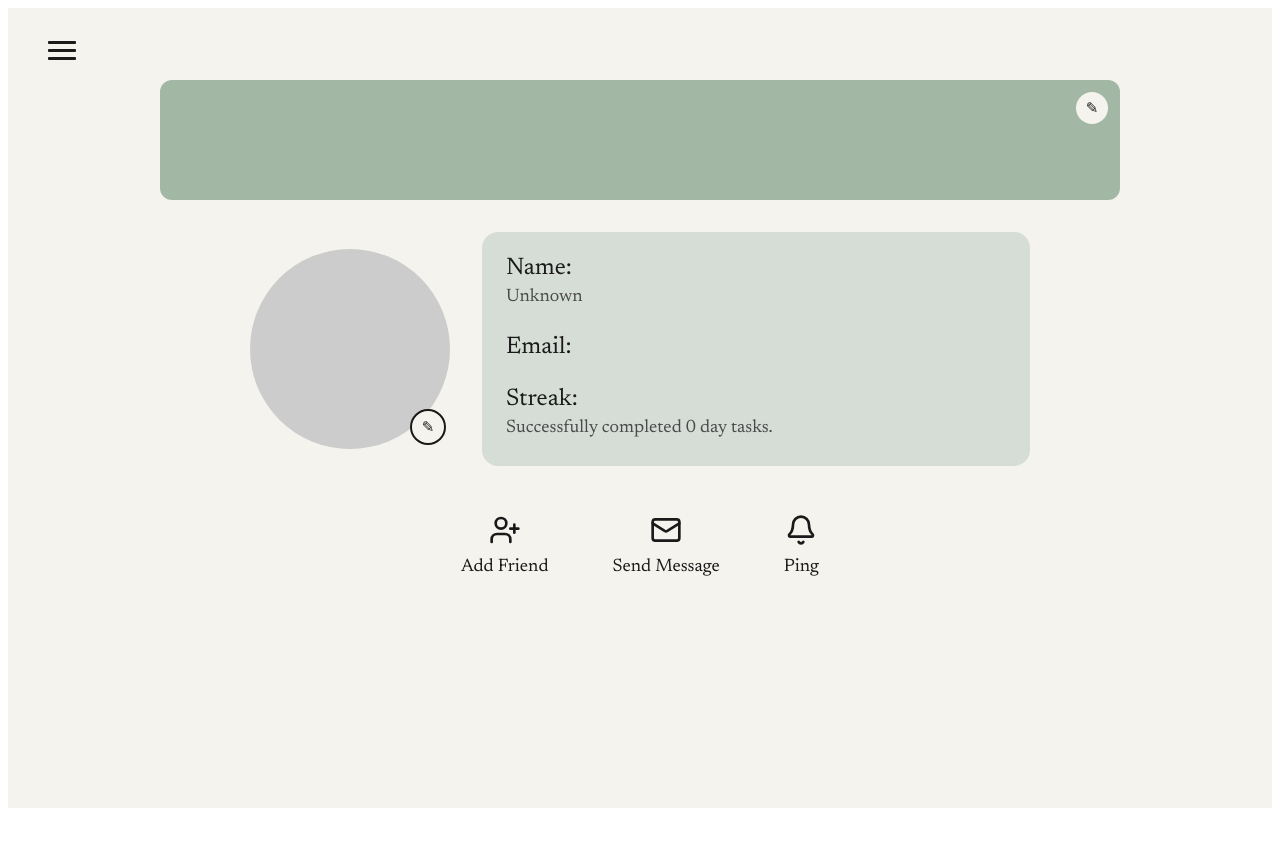
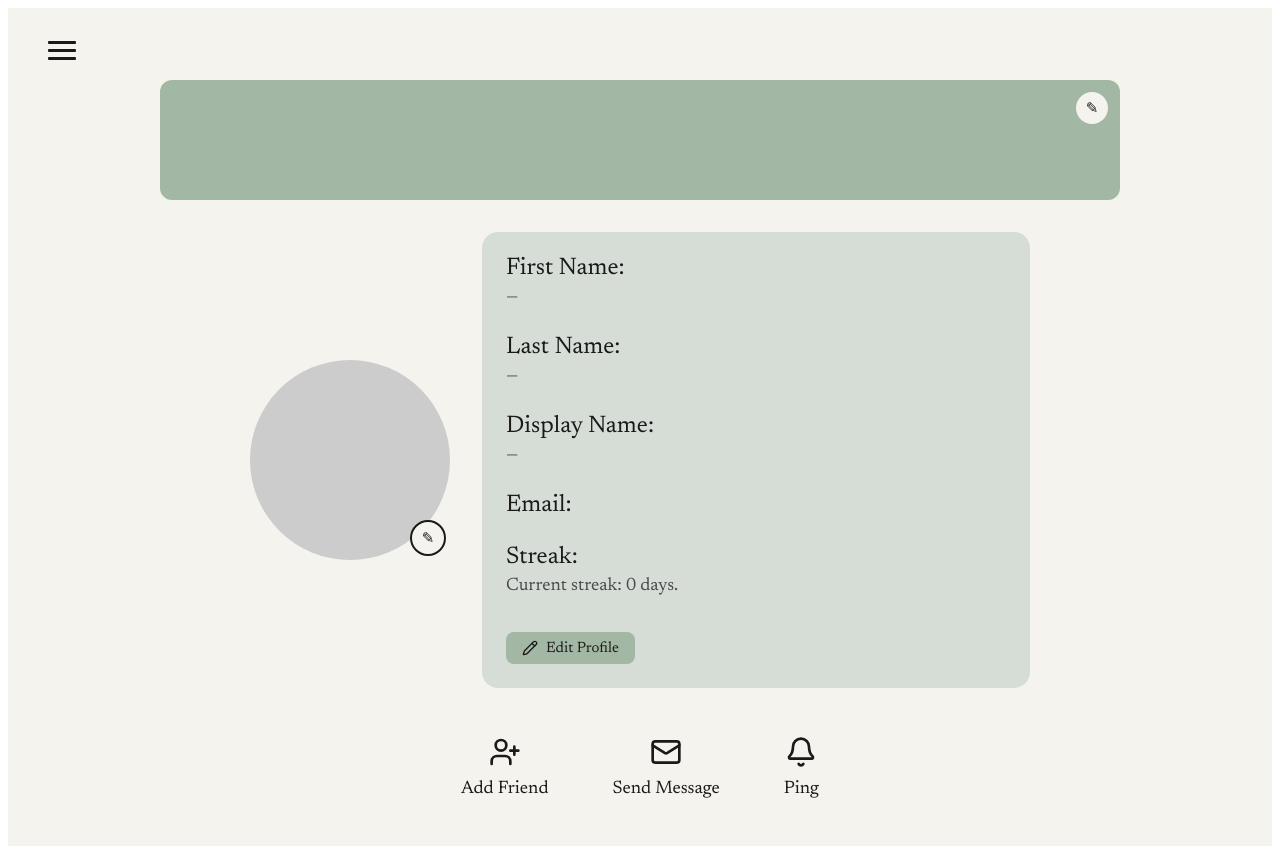
Before and after one commit to iopkelvin/Grove, a React (Vite) app in the folder frontend/: page /profile in a window 1280 px wide. Before the commit the page ends 816 px from the top, so only its background shows below. Built offline with nearby package versions, Linux system fonts and the light colour scheme; no server answers.

Commit message:
update data shown in profile, and being able to update values

```diff
--- a/frontend/src/components/ProfilePicture.jsx
+++ b/frontend/src/components/ProfilePicture.jsx
@@ -1,6 +1,9 @@
-export default function ProfilePicture() {
+export default function ProfilePicture({ avatarUrl }) {
   return (
-    <label className="profile-picture">
+    <label
+      className="profile-picture"
+      style={avatarUrl ? { backgroundImage: `url(${avatarUrl})`, backgroundSize: "cover", backgroundPosition: "center" } : undefined}
+    >
       <input type="file" accept="image/*" hidden />
       <span className="profile-picture-edit-icon">✎</span>
     </label>
--- a/frontend/src/context/UserContext.jsx
+++ b/frontend/src/context/UserContext.jsx
@@ -1,4 +1,4 @@
-import { createContext, useContext, useEffect, useState } from "react";
+import { createContext, useContext, useEffect, useState, useCallback } from "react";
 import { supabase } from "../lib/supabaseClient";
 
 const UserContext = createContext(null);
@@ -6,26 +6,62 @@ const UserContext = createContext(null);
 export function UserProvider({ children }) {
   const [session, setSession] = useState(null);
   const [loading, setLoading] = useState(true);
+  const [profile, setProfile] = useState(null);
+
+  const fetchProfile = useCallback(async (supabaseId) => {
+    if (!supabaseId) {
+      setProfile(null);
+      return;
+    }
+    try {
+      const res = await fetch(`${import.meta.env.VITE_API_URL}/api/users/${supabaseId}`);
+      setProfile(res.ok ? await res.json() : null);
+    } catch (err) {
+      console.error("Failed to load profile:", err);
+    }
+  }, []);
 
   useEffect(() => {
     supabase.auth.getSession().then(({ data }) => {
       setSession(data.session);
       setLoading(false);
+      fetchProfile(data.session?.user?.id);
     });
 
     const { data: listener } = supabase.auth.onAuthStateChange((_event, newSession) => {
       setSession(newSession);
+      fetchProfile(newSession?.user?.id);
     });
 
     return () => listener.subscription.unsubscribe();
-  }, []);
+  }, [fetchProfile]);
 
   async function logout() {
     await supabase.auth.signOut();
   }
 
+  async function updateProfile(updates) {
+    const supabaseId = session?.user?.id;
+    if (!supabaseId) return { ok: false };
+
+    const res = await fetch(`${import.meta.env.VITE_API_URL}/api/users/${supabaseId}`, {
+      method: "PATCH",
+      headers: { "Content-Type": "application/json" },
+      body: JSON.stringify(updates),
+    });
+
+    if (res.ok) {
+      setProfile(await res.json());
+    }
+    return res;
+  }
+
+  async function refreshProfile(supabaseId) {
+    await fetchProfile(supabaseId ?? session?.user?.id);
+  }
+
   return (
-    <UserContext.Provider value={{ session, loading, logout }}>
+    <UserContext.Provider value={{ session, loading, profile, logout, updateProfile, refreshProfile }}>
       {children}
     </UserContext.Provider>
   );
--- /dev/null
+++ b/frontend/src/lib/format.js
@@ -0,0 +1,3 @@
+export function capitalize(value) {
+  return value ? value[0].toUpperCase() + value.slice(1) : "";
+}
--- a/frontend/src/pages/Home.jsx
+++ b/frontend/src/pages/Home.jsx
@@ -1,4 +1,5 @@
 import { useUser } from "../context/UserContext";
+import { capitalize } from "../lib/format";
 import MenuIcon from "../components/MenuIcon";
 import StreakTree from "../components/StreakTree";
 import FriendsCard from "../components/FriendsCard";
@@ -7,7 +8,7 @@ import UpNextCard from "../components/UpNextCard";
 import TaskList from "../components/TaskList";
 
 function Home() {
-  const { session, loading } = useUser();
+  const { loading, profile } = useUser();
   const hour = new Date().getHours();
   const greeting = hour < 12 ? "Morning" : hour < 18 ? "Afternoon" : "Evening";
 
@@ -15,12 +16,12 @@ function Home() {
     return <div className="page">Loading...</div>;
   }
 
-  const displayName = session?.user?.email?.split("@")[0] || "there";
+  const firstName = capitalize(profile?.first_name) || "there";
 
   return (
     <div className="page">
       <MenuIcon />
-      <h1 className="page-title">{greeting}, {displayName}</h1>
+      <h1 className="page-title">{greeting}, {firstName}</h1>
 
       <div className="grid">
         <StreakTree streak={0} />
--- a/frontend/src/pages/Profile.jsx
+++ b/frontend/src/pages/Profile.jsx
@@ -1,18 +1,51 @@
+import { useState } from "react";
 import { useUser } from "../context/UserContext";
+import { capitalize } from "../lib/format";
 import MenuIcon from "../components/MenuIcon";
 import Banner from "../components/Banner";
 import ProfilePicture from "../components/ProfilePicture";
-import { UserPlus, Mail, Bell } from "lucide-react";
+import { UserPlus, Mail, Bell, Pencil } from "lucide-react";
 
 function Profile() {
-  const { session, loading } = useUser();
+  const { session, loading, profile, updateProfile } = useUser();
+  const [isEditing, setIsEditing] = useState(false);
+  const [firstName, setFirstName] = useState("");
+  const [lastName, setLastName] = useState("");
+  const [displayName, setDisplayName] = useState("");
+  const [error, setError] = useState("");
 
   if (loading) {
     return <div className="page">Loading...</div>;
   }
 
-  const displayName = session?.user?.email?.split("@")[0] || "Unknown";
   const email = session?.user?.email || "";
+  const streak = profile?.current_streak ?? 0;
+
+  function startEditing() {
+    setFirstName(profile?.first_name || "");
+    setLastName(profile?.last_name || "");
+    setDisplayName(profile?.display_name || "");
+    setError("");
+    setIsEditing(true);
+  }
+
+  async function handleSave(e) {
+    e.preventDefault();
+    setError("");
+
+    const res = await updateProfile({
+      first_name: firstName,
+      last_name: lastName,
+      display_name: displayName,
+    });
+
+    if (!res.ok) {
+      setError("Failed to save changes. Please try again.");
+      return;
+    }
+
+    setIsEditing(false);
+  }
 
   return (
     <div className="page">
@@ -20,11 +53,57 @@ function Profile() {
       <div className="page-content">
         <Banner />
         <div className="profile-content">
-          <ProfilePicture />
+          <ProfilePicture avatarUrl={profile?.avatar_url} />
           <div className="card profile-info-card">
+            {isEditing ? (
+              <form onSubmit={handleSave} className="profile-edit-form">
+                <label>
+                  First Name
+                  <input
+                    type="text"
+                    value={firstName}
+                    onChange={(e) => setFirstName(e.target.value)}
+                    required
+                  />
+                </label>
+                <label>
+                  Last Name
+                  <input
+                    type="text"
+                    value={lastName}
+                    onChange={(e) => setLastName(e.target.value)}
+                    required
+                  />
+                </label>
+                <label>
+                  Display Name
+                  <input
+                    type="text"
+                    value={displayName}
+                    onChange={(e) => setDisplayName(e.target.value)}
+                  />
+                </label>
+                {error && <p className="auth-error">{error}</p>}
+                <div className="profile-edit-actions">
+                  <button type="submit">Save</button>
+                  <button type="button" onClick={() => setIsEditing(false)}>
+                    Cancel
+                  </button>
+                </div>
+              </form>
+            ) : (
+              <>
                 <div>
-              <h3>Name:</h3>
-              <p>{displayName}</p>
+                  <h3>First Name:</h3>
+                  <p>{capitalize(profile?.first_name) || "—"}</p>
+                </div>
+                <div>
+                  <h3>Last Name:</h3>
+                  <p>{capitalize(profile?.last_name) || "—"}</p>
+                </div>
+                <div>
+                  <h3>Display Name:</h3>
+                  <p>{profile?.display_name || "—"}</p>
                 </div>
                 <div>
                   <h3>Email:</h3>
@@ -32,8 +111,14 @@ function Profile() {
                 </div>
                 <div>
                   <h3>Streak:</h3>
-              <p>Successfully completed 0 day tasks.</p>
+                  <p>Current streak: {streak} day{streak === 1 ? "" : "s"}.</p>
                 </div>
+                <button type="button" className="profile-edit-toggle" onClick={startEditing}>
+                  <Pencil size={16} />
+                  Edit Profile
+                </button>
+              </>
+            )}
           </div>
         </div>
         <div className="profile-actions">
--- a/frontend/src/pages/Signup.jsx
+++ b/frontend/src/pages/Signup.jsx
@@ -1,20 +1,30 @@
 import { useState } from "react";
 import { useNavigate, Link } from "react-router-dom";
 import { supabase } from "../lib/supabaseClient";
+import { useUser } from "../context/UserContext";
 
 function Signup() {
+  const [firstName, setFirstName] = useState("");
+  const [lastName, setLastName] = useState("");
   const [email, setEmail] = useState("");
   const [password, setPassword] = useState("");
   const [error, setError] = useState("");
   const navigate = useNavigate();
+  const { refreshProfile } = useUser();
 
   async function handleSignup(e) {
     e.preventDefault();
     setError("");
 
+    const normalizedFirstName = firstName.trim().toLowerCase();
+    const normalizedLastName = lastName.trim().toLowerCase();
+
     const { data, error: signupError } = await supabase.auth.signUp({
       email,
       password,
+      options: {
+        data: { first_name: normalizedFirstName, last_name: normalizedLastName },
+      },
     });
 
     if (signupError) {
@@ -22,6 +32,7 @@ function Signup() {
       return;
     }
 
+    try {
       await fetch(`${import.meta.env.VITE_API_URL}/api/users/sync`, {
         method: "POST",
         headers: { "Content-Type": "application/json" },
@@ -29,8 +40,14 @@ function Signup() {
           supabase_id: data.user.id,
           email: data.user.email,
           username: data.user.email.split("@")[0],
+          first_name: normalizedFirstName,
+          last_name: normalizedLastName,
         }),
       });
+      await refreshProfile(data.user.id);
+    } catch (syncError) {
+      console.error("Failed to sync user with backend:", syncError);
+    }
 
     navigate("/");
   }
@@ -40,6 +57,20 @@ function Signup() {
       <div className="auth-card card">
         <h1 className="page-title">Sign Up</h1>
         <form onSubmit={handleSignup} className="auth-form">
+          <input
+            type="text"
+            placeholder="First Name"
+            value={firstName}
+            onChange={(e) => setFirstName(e.target.value)}
+            required
+          />
+          <input
+            type="text"
+            placeholder="Last Name"
+            value={lastName}
+            onChange={(e) => setLastName(e.target.value)}
+            required
+          />
           <input
             type="email"
             placeholder="Email"
--- a/frontend/src/styles/profile.css
+++ b/frontend/src/styles/profile.css
@@ -96,6 +96,71 @@
   line-height: 1.5;
 }
 
+.profile-edit-toggle {
+  display: flex;
+  align-items: center;
+  gap: 8px;
+  align-self: flex-start;
+  margin-top: 8px;
+  padding: 8px 16px;
+  background-color: var(--color-card-accent-background);
+  color: var(--color-text-primary);
+  border: none;
+  border-radius: 8px;
+  font-family: var(--font-family-base);
+  font-size: var(--font-size-small);
+  cursor: pointer;
+}
+
+/* ── Profile edit form ── */
+.profile-edit-form {
+  display: flex;
+  flex-direction: column;
+  gap: 16px;
+}
+
+.profile-edit-form label {
+  display: flex;
+  flex-direction: column;
+  gap: 4px;
+  font-size: var(--font-size-small);
+  color: var(--color-text-secondary);
+}
+
+.profile-edit-form input {
+  padding: 10px 12px;
+  border: 1px solid var(--color-card-border);
+  border-radius: 8px;
+  font-family: var(--font-family-base);
+  font-size: var(--font-size-body);
+  background-color: var(--color-page-background);
+  color: var(--color-text-primary);
+}
+
+.profile-edit-actions {
+  display: flex;
+  gap: 12px;
+}
+
+.profile-edit-actions button {
+  padding: 10px 20px;
+  border: none;
+  border-radius: 8px;
+  font-family: var(--font-family-base);
+  font-size: var(--font-size-body);
+  cursor: pointer;
+}
+
+.profile-edit-actions button[type="submit"] {
+  background-color: var(--color-button-background);
+  color: var(--color-button-text);
+}
+
+.profile-edit-actions button[type="button"] {
+  background-color: var(--color-card-background);
+  color: var(--color-text-primary);
+}
+
 /* ── Profile actions row ── */
 .profile-actions {
   display: flex;
```
Lines whose indentation alone changed are shown as unchanged.
